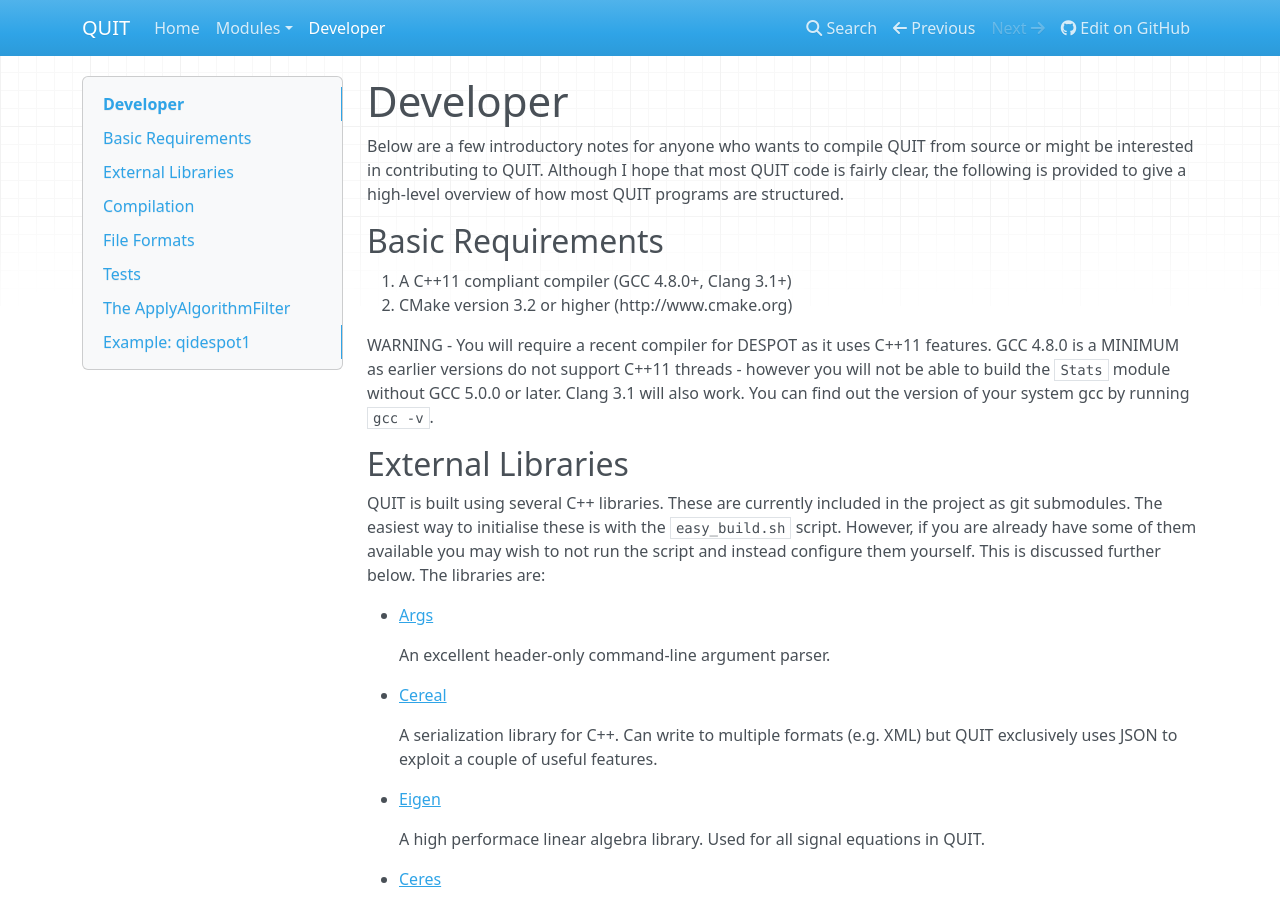
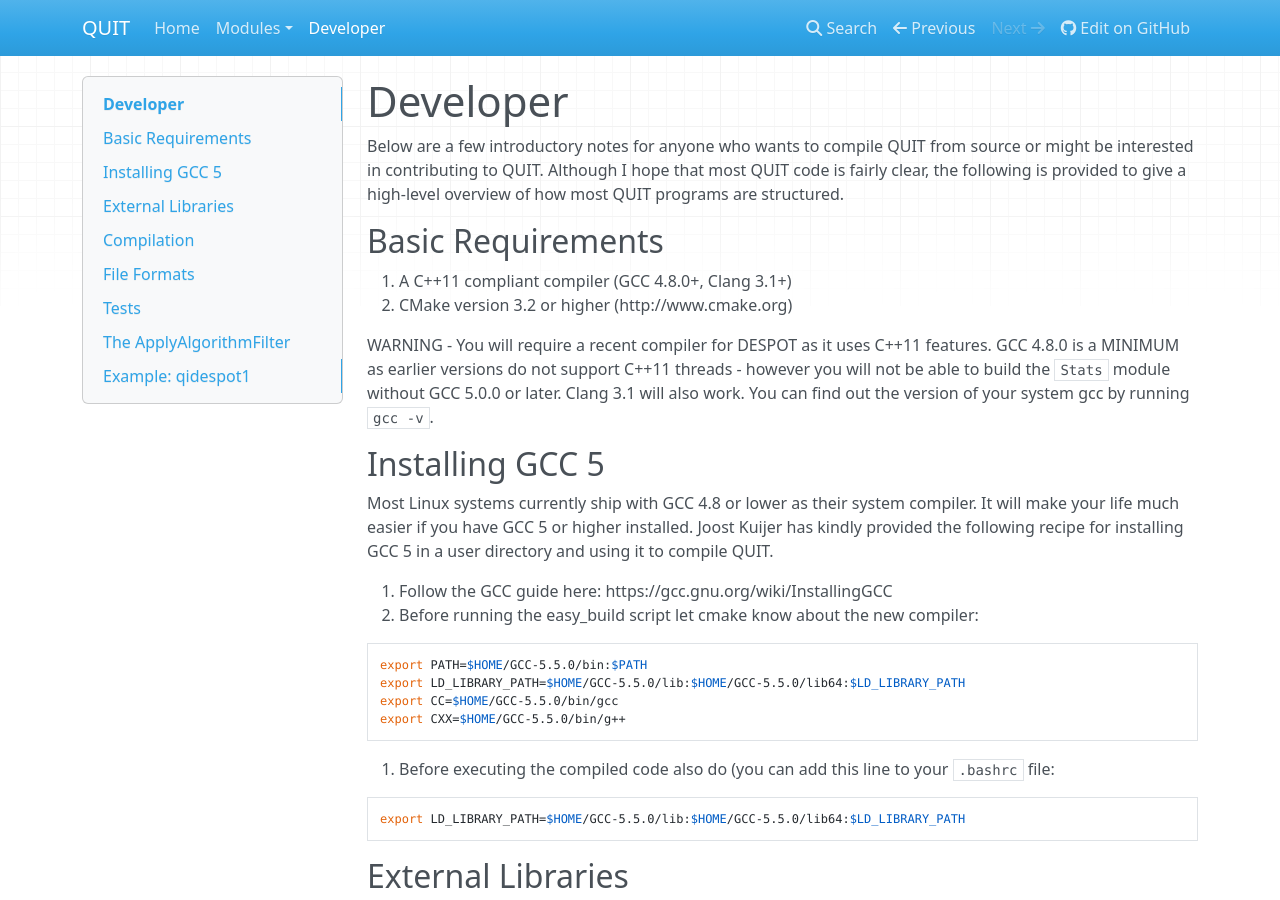
Before and after one commit to spinicist/QUIT, an MkDocs documentation site: the page built from Docs/Developer.md, in a window 1280 px wide and 900 px high. Built offline with MkDocs 1.6.1, drawn with Linux system fonts in a browser that asks for light colours; nearby versions of some CDN libraries; old or Windows-style settings are respelled for this version of MkDocs.

Commit message:
DOC: Added Joost's guide for GCC 5

````diff
--- a/Docs/Developer.md
+++ b/Docs/Developer.md
@@ -8,6 +8,25 @@
 2. CMake version 3.2 or higher (http://www.cmake.org)
 
 WARNING - You will require a recent compiler for DESPOT as it uses C++11 features. GCC 4.8.0 is a MINIMUM as earlier versions do not support C++11 threads - however you will not be able to build the `Stats` module without GCC 5.0.0 or later. Clang 3.1 will also work. You can find out the version of your system gcc by running `gcc -v`.
+
+## Installing GCC 5
+
+Most Linux systems currently ship with GCC 4.8 or lower as their system compiler. It will make your
+life much easier if you have GCC 5 or higher installed. Joost Kuijer has kindly provided the
+following recipe for installing GCC 5 in a user directory and using it to compile QUIT.
+
+1. Follow the GCC guide here: https://gcc.gnu.org/wiki/InstallingGCC
+2. Before running the easy_build script let cmake know about the new compiler:
+```
+export PATH=$HOME/GCC-5.5.0/bin:$PATH
+export LD_LIBRARY_PATH=$HOME/GCC-5.5.0/lib:$HOME/GCC-5.5.0/lib64:$LD_LIBRARY_PATH
+export CC=$HOME/GCC-5.5.0/bin/gcc
+export CXX=$HOME/GCC-5.5.0/bin/g++
+```
+3. Before executing the compiled code also do (you can add this line to your `.bashrc` file:
+```
+export LD_LIBRARY_PATH=$HOME/GCC-5.5.0/lib:$HOME/GCC-5.5.0/lib64:$LD_LIBRARY_PATH
+```
 
 ## External Libraries
 
````
